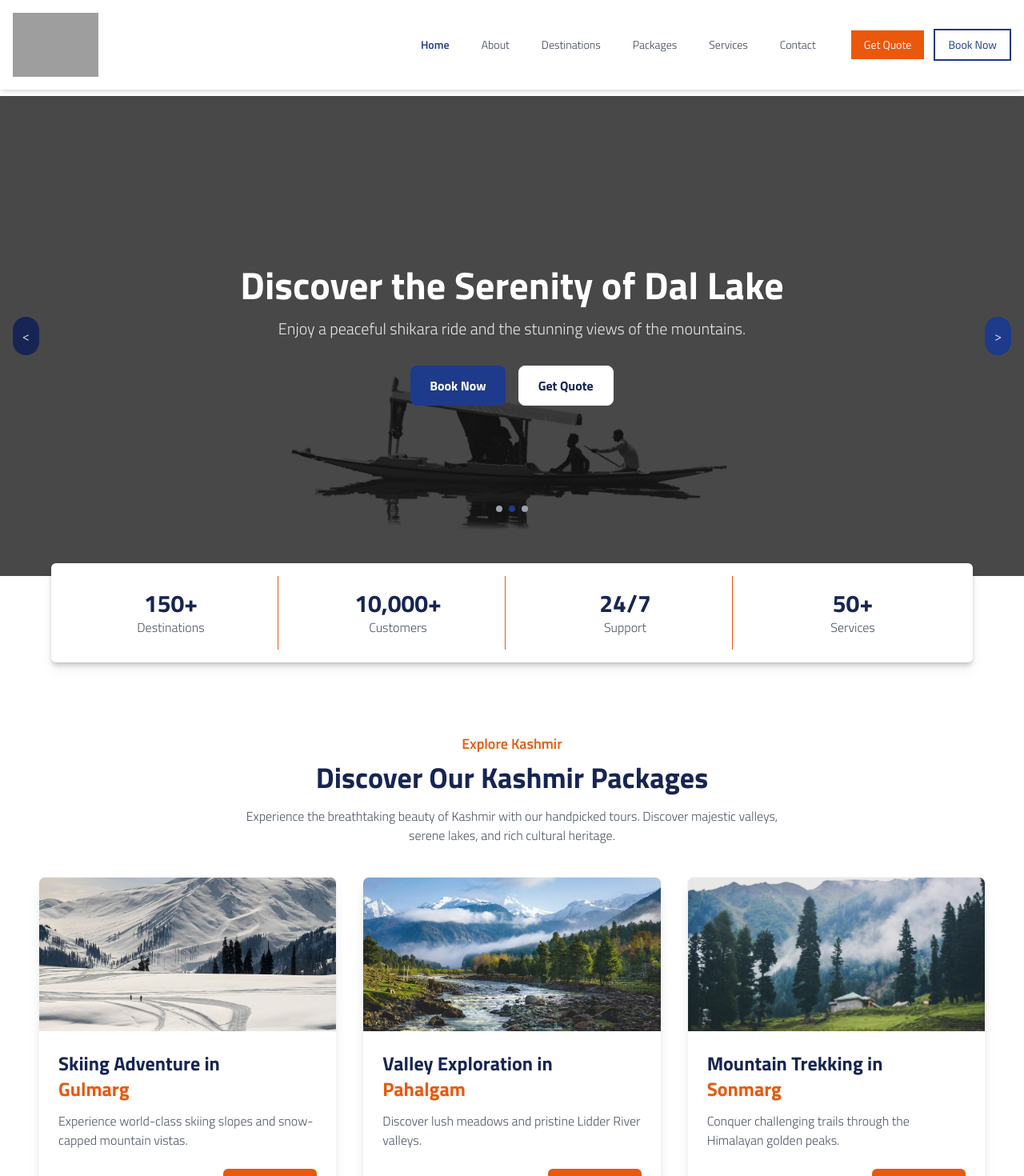
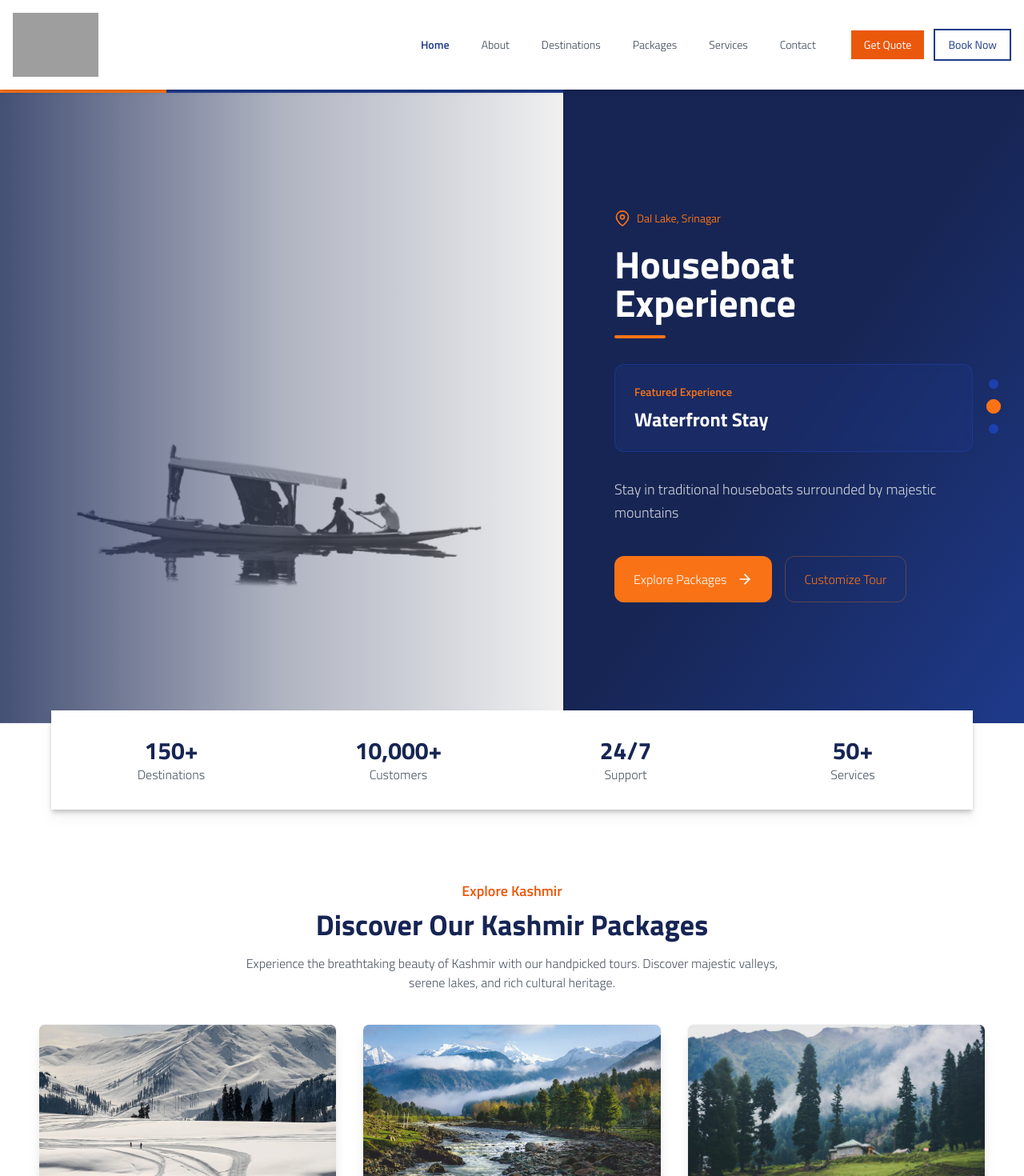
Before and after one commit to reyanshafi/Travel-App-2.0, a Next.js app: page / in a window 1280 px wide. Shown: the part 40-1510 px from the top of the page at 80% size. Built offline with nearby package versions, Linux system fonts and the light colour scheme; grey boxes are pictures that could not be loaded; a web font is replaced by a local one.

Commit message:
Homepage Optimized

```diff
--- a/src/components/Destinations.jsx
+++ b/src/components/Destinations.jsx
@@ -1,29 +1,33 @@
 'use client';
 import React from 'react';
+import Image from 'next/image';
 
-const Destinations = () => {
+const Destinations = React.memo(() => {
   const destinations = [
     {
       id: 1,
       name: 'Dal Lake, Srinagar',
       description: 'Experience serene shikara rides amidst Himalayan vistas.',
-      image: '/images/dallake.jpg'
+      image: '/images/dallake.jpg',
     },
-
     {
       id: 2,
       name: 'Pahalgam, Anantnag',
       description: 'Pristine valleys and Lidder river trekking routes.',
-      image: '/images/pahalgam.jpg'
+      image: '/images/pahalgam.jpg',
     },
   ];
 
+  const handleImageError = (e) => {
+    e.target.src = '/images/placeholder.jpg';
+  };
+
   return (
-    <section className="py-16 bg-white">
+    <section className="py-16 bg-white" aria-labelledby="destinations-heading">
       <div className="max-w-screen-xl px-6 mx-auto">
         {/* Heading */}
         <div className="mb-12 text-center">
-          <h2 className="mb-4 text-4xl font-bold text-blue-950">
+          <h2 id="destinations-heading" className="mb-4 text-4xl font-bold text-blue-950">
             Explore Kashmir's Wonders
           </h2>
           <p className="max-w-xl mx-auto text-gray-600">
@@ -36,12 +40,15 @@ const Destinations = () => {
           {destinations.map((destination) => (
             <div key={destination.id} className="w-full">
               {/* Full-width Image */}
-              <img
-                src={destination.image}
-                alt={destination.name}
-                className="object-cover w-full rounded-lg shadow-lg h-96"
-                onError={(e) => (e.target.src = '/images/placeholder.jpg')}
-              />
+              <div className="relative w-full overflow-hidden rounded-lg shadow-lg h-96">
+                <Image
+                  src={destination.image}
+                  alt={destination.name}
+                  layout="fill"
+                  objectFit="cover"
+                  onError={handleImageError}
+                />
+              </div>
 
               {/* Text Content Below Image */}
               <div className="flex items-start justify-between mt-6">
@@ -51,7 +58,10 @@ const Destinations = () => {
                   </h3>
                   <p className="text-gray-600">{destination.description}</p>
                 </div>
-                <button className="px-6 py-2.5 font-semibold text-white bg-orange-600 rounded-md hover:bg-orange-700 transition-colors">
+                <button
+                  className="px-6 py-2.5 font-semibold text-white bg-orange-600 rounded-md hover:bg-orange-700 transition-colors"
+                  aria-label={`Explore ${destination.name}`}
+                >
                   Explore
                 </button>
               </div>
@@ -61,13 +71,18 @@ const Destinations = () => {
 
         {/* More Destinations Button */}
         <div className="mt-12 text-center">
-          <button className="px-8 py-3 text-lg font-semibold text-white transition-colors bg-orange-600 rounded-md hover:bg-orange-700">
+          <button
+            className="px-8 py-3 text-lg font-semibold text-white transition-colors bg-orange-600 rounded-md hover:bg-orange-700"
+            aria-label="View all destinations"
+          >
             View All Destinations
           </button>
         </div>
       </div>
     </section>
   );
-};
+});
+
+Destinations.displayName = 'Destinations';
 
 export default Destinations;
--- a/src/components/DiscoverBanner.jsx
+++ b/src/components/DiscoverBanner.jsx
@@ -1,15 +1,20 @@
 'use client';
 import React from 'react';
 import Link from 'next/link';
+import Image from 'next/image';
 
-const DiscoverAdventure = () => {
+const DiscoverAdventure = React.memo(() => {
+  const handleImageError = (e) => {
+    e.target.src = '/images/placeholder.jpg';
+  };
+
   return (
-    <section className="py-16 bg-gray-100">
+    <section className="py-16 bg-gray-100" aria-labelledby="discover-adventure-heading">
       <div className="max-w-screen-xl px-6 mx-auto">
         <div className="flex flex-col items-center gap-12 lg:flex-row">
           {/* Text Content - Left Side */}
           <div className="flex-1 lg:pr-12">
-            <h2 className="text-4xl font-bold text-blue-950 md:text-5xl">
+            <h2 id="discover-adventure-heading" className="text-4xl font-bold text-blue-950 md:text-5xl">
               Discover Your Next <br />
               <span className="text-orange-600">Himalayan Adventure</span>
             </h2>
@@ -22,7 +27,10 @@ const DiscoverAdventure = () => {
 
             <div className="mt-8">
               <Link href="/tours" passHref>
-                <button className="px-8 py-3 text-lg font-semibold text-white transition-colors bg-orange-600 rounded-md cursor-pointer hover:bg-orange-700">
+                <button
+                  className="px-8 py-3 text-lg font-semibold text-white transition-colors bg-orange-600 rounded-md cursor-pointer hover:bg-orange-700"
+                  aria-label="Explore packages"
+                >
                   Explore Packages
                 </button>
               </Link>
@@ -31,17 +39,22 @@ const DiscoverAdventure = () => {
 
           {/* Image Container - Right Side */}
           <div className="flex-1 w-full h-64 overflow-hidden bg-gray-100 rounded-lg lg:h-96">
-            <img
-              src="/images/kashmir-adventure.jpg"
-              alt="Kashmir Adventure"
-              className="object-cover w-full h-full"
-              onError={(e) => (e.target.src = '/images/placeholder.jpg')}
-            />
+            <div className="relative w-full h-full">
+              <Image
+                src="/images/kashmir-adventure.jpg"
+                alt="Kashmir Adventure"
+                layout="fill"
+                objectFit="cover"
+                onError={handleImageError}
+              />
+            </div>
           </div>
         </div>
       </div>
     </section>
   );
-};
+});
+
+DiscoverAdventure.displayName = 'DiscoverAdventure';
 
 export default DiscoverAdventure;
--- a/src/components/Hero.jsx
+++ b/src/components/Hero.jsx
@@ -1,110 +1,167 @@
 'use client';
-import React, { useEffect, useState } from 'react';
+import React, { useEffect, useState, useCallback, memo } from 'react';
 import Image from 'next/image';
+import { motion, AnimatePresence } from 'framer-motion';
+import { FiArrowRight, FiMapPin } from 'react-icons/fi';
 
-const Hero = () => {
 const slides = [
   {
     image: '/images/slide1.jpg',
-      title: 'Explore the Beauty of Gulmarg',
-      description: 'Experience the breathtaking landscapes and adventure sports in Gulmarg.'
+    title: 'Mountain Adventures',
+    location: 'Gulmarg, Kashmir',
+    description: 'Experience world-class skiing and snowboarding in the Himalayas',
+    highlight: 'Ski Resort'
   },
   {
     image: '/images/slide2.jpg',
-      title: 'Discover the Serenity of Dal Lake',
-      description: 'Enjoy a peaceful shikara ride and the stunning views of the mountains.'
+    title: 'Houseboat Experience',
+    location: 'Dal Lake, Srinagar',
+    description: 'Stay in traditional houseboats surrounded by majestic mountains',
+    highlight: 'Waterfront Stay'
   },
   {
     image: '/images/slide3.jpg',
-      title: 'Adventure Awaits in Pahalgam',
-      description: 'Trek through lush green valleys and enjoy the pristine nature of Pahalgam.'
+    title: 'Nature Trails',
+    location: 'Pahalgam Valley',
+    description: 'Explore scenic trekking routes through pine forests',
+    highlight: 'Hiking Paradise'
   }
 ];
 
+const Hero = () => {
   const [currentIndex, setCurrentIndex] = useState(0);
+  const [progress, setProgress] = useState(0);
 
   useEffect(() => {
     const interval = setInterval(() => {
-      setCurrentIndex((prevIndex) => (prevIndex + 1) % slides.length);
+      setCurrentIndex(prev => (prev + 1) % slides.length);
+      setProgress(0);
     }, 5000);
+    return () => clearInterval(interval);
+  }, []);
 
-    return () => clearInterval(interval);
-  }, [slides.length]);
+  useEffect(() => {
+    const progressInterval = setInterval(() => {
+      setProgress(prev => Math.min(prev + 1, 100));
+    }, 50);
+    return () => clearInterval(progressInterval);
+  }, [currentIndex]);
 
-  const goToPrevious = () => {
-    setCurrentIndex((prevIndex) => (prevIndex - 1 + slides.length) % slides.length);
-  };
-
-  const goToNext = () => {
-    setCurrentIndex((prevIndex) => (prevIndex + 1) % slides.length);
-  };
+  const goToSlide = useCallback((index) => {
+    setCurrentIndex(index);
+    setProgress(0);
+  }, []);
 
   return (
-    <div className="relative w-full h-screen overflow-hidden">
-      {/* Text Content at the Top */}
-      {/* <div className="relative z-10 p-8 text-center text-white bg-blue-950">
-        <h1 className="mb-4 text-4xl font-bold">Explore the World</h1>
-        <p className="text-lg">
-          Discover breathtaking destinations and tailor-made travel experiences that suit your every need. Let us guide you on a journey filled with excitement, culture, and unforgettable memories.
-        </p>
-      </div> */}
-
-      {/* Image Slideshow Below */}
-      <div className="relative w-full mt-40 h-3/4">
-        <div className="absolute inset-0 transition-opacity duration-700 ease-in-out">
+    <div className="relative flex flex-col w-full h-screen pt-2 mt-36 md:flex-row">
+      {/* Image Section (Left 55%) */}
+      <div className="relative w-full md:w-[55%] h-[60vh] md:h-full overflow-hidden">
+        <AnimatePresence mode='wait'>
+          <motion.div
+            key={currentIndex}
+            initial={{ opacity: 0, scale: 1.05 }}
+            animate={{ opacity: 1, scale: 1 }}
+            exit={{ opacity: 0 }}
+            transition={{ duration: 0.8 }}
+            className="absolute inset-0"
+          >
             <Image
               src={slides[currentIndex].image}
-            alt={`Slide ${currentIndex + 1}`}
-            layout="fill"
-            objectFit="cover"
-            className="transition-opacity duration-700 ease-in-out"
+              alt={slides[currentIndex].title}
+              fill
+              className="object-cover"
+              priority={currentIndex === 0}
             />
-          {/* Dark Overlay */}
-          <div className="absolute inset-0 bg-black opacity-70"></div>
-        </div>
+            <div className="absolute inset-0 bg-gradient-to-r from-blue-950/80 via-blue-950/30 to-transparent" />
+          </motion.div>
+        </AnimatePresence>
 
-        {/* Centered Text on Slideshow */}
-        <div className="relative z-10 flex flex-col items-center justify-center h-full p-4 text-center">
-          <h1 className="mb-4 text-4xl font-bold text-white transition-opacity duration-700 ease-in-out md:text-5xl">
-            {slides[currentIndex].title}
-          </h1>
-          <p className="max-w-2xl mb-8 text-lg text-gray-200 transition-opacity duration-700 ease-in-out md:text-xl">
-            {slides[currentIndex].description}
-          </p>
-          <div className="flex space-x-4">
-            <button className="px-6 py-3 font-bold text-white transition duration-300 bg-blue-900 rounded-lg hover:bg-blue-800">
-              Book Now
-            </button>
-            <button className="px-6 py-3 font-bold transition duration-300 bg-white border border-white rounded-lg text-blue-950 hover:bg-gray-300 hover:border-gray-300">
-              Get Quote
-            </button>
+        {/* Progress Bar */}
+        <div className="absolute top-0 left-0 z-30 w-full h-1 bg-blue-900">
+          <div
+            className="h-full transition-all ease-linear bg-orange-500 duration-50"
+            style={{ width: `${progress}%` }}
+          />
         </div>
       </div>
 
-        {/* Navigation Arrows */}
-        <button
-          onClick={goToPrevious}
-          className="absolute z-30 p-3 text-white transition duration-300 transform -translate-y-1/2 rounded-full bg-blue-950 left-4 top-1/2 hover:bg-blue-800"
+      {/* Content Section (Right 45%) */}
+      <div className="w-full md:w-[45%] bg-gradient-to-br from-blue-950 via-blue-950 to-blue-900 p-8 md:p-12 flex flex-col justify-center relative">
+        <div className="max-w-md mx-auto">
+          <AnimatePresence mode='wait'>
+            <motion.div
+              key={currentIndex}
+              initial={{ opacity: 0, y: 20 }}
+              animate={{ opacity: 1, y: 0 }}
+              exit={{ opacity: 0 }}
+              transition={{ delay: 0.2 }}
             >
-          &lt;
+              {/* Location Badge */}
+              <div className="flex items-center gap-2 mb-6">
+                <FiMapPin className="w-5 h-5 text-orange-500" />
+                <span className="text-sm font-medium text-orange-500">
+                  {slides[currentIndex].location}
+                </span>
+              </div>
+
+              {/* Title Group */}
+              <div className="mb-8">
+                <h1 className="mb-4 text-4xl font-bold leading-tight text-white md:text-5xl">
+                  {slides[currentIndex].title}
+                </h1>
+                <div className="w-16 h-1 bg-orange-500 rounded-full" />
+              </div>
+
+              {/* Highlight Card */}
+              <div className="p-6 mb-8 border bg-blue-900/30 backdrop-blur-sm rounded-xl border-blue-800/50">
+                <span className="block mb-2 text-sm font-semibold text-orange-500">
+                  Featured Experience
+                </span>
+                <p className="text-2xl font-bold text-white">
+                  {slides[currentIndex].highlight}
+                </p>
+              </div>
+
+              {/* Description */}
+              <p className="mb-10 text-lg leading-relaxed text-gray-300">
+                {slides[currentIndex].description}
+              </p>
+
+              {/* Buttons */}
+              <div className="flex flex-col gap-4 sm:flex-row">
+                <button className="flex items-center justify-center gap-3 px-6 py-4 text-white transition-all bg-orange-500 rounded-xl hover:bg-orange-600">
+                  <span>Explore Packages</span>
+                  <FiArrowRight className="w-5 h-5" />
                 </button>
-        <button
-          onClick={goToNext}
-          className="absolute z-20 p-3 text-white transition duration-300 transform -translate-y-1/2 bg-blue-900 rounded-full right-4 top-1/2 hover:bg-blue-800"
-        >
-          &gt;
+                <button className="px-6 py-4 text-orange-500 transition-all border border-orange-500/30 rounded-xl hover:bg-orange-500/10">
+                  Customize Tour
                 </button>
+              </div>
+            </motion.div>
+          </AnimatePresence>
+        </div>
 
-        {/* Navigation Dots */}
-        <div className="absolute flex space-x-2 transform -translate-x-1/2 bottom-20 left-1/2">
+        {/* Vertical Navigation Dots */}
+        <div className="absolute flex-col hidden gap-4 -translate-y-1/2 right-8 top-1/2 md:flex">
           {slides.map((_, index) => (
             <button
               key={index}
-              onClick={() => setCurrentIndex(index)}
-              className={`h-2 w-2 rounded-full ${
-                currentIndex === index ? 'bg-blue-900' : 'bg-gray-400'
-              } transition duration-300`}
+              onClick={() => goToSlide(index)}
+              className={`relative w-3 h-3 rounded-full transition-all ${
+                currentIndex === index
+                  ? 'bg-orange-500 scale-150'
+                  : 'bg-blue-800 hover:scale-125'
+              }`}
+            >
+              {currentIndex === index && (
+                <motion.div
+                  className="absolute inset-0 border-2 border-orange-500 rounded-full"
+                  initial={{ scale: 0 }}
+                  animate={{ scale: 1 }}
+                  transition={{ type: 'spring' }}
                 />
+              )}
+            </button>
           ))}
         </div>
       </div>
@@ -112,4 +169,4 @@ const Hero = () => {
   );
 };
 
-export default Hero;
+export default memo(Hero);
--- a/src/components/Packages.jsx
+++ b/src/components/Packages.jsx
@@ -1,8 +1,9 @@
 'use client';
 import React from 'react';
 import Link from 'next/link';
+import Image from 'next/image';
 
-const Packages = () => {
+const Packages = React.memo(() => {
   const packages = [
     {
       id: 1,
@@ -27,13 +28,17 @@ const Packages = () => {
     },
   ];
 
+  const handleImageError = (e) => {
+    e.target.src = '/images/placeholder.jpg';
+  };
+
   return (
-    <section className="py-16 bg-white">
+    <section className="py-16 bg-white" aria-labelledby="packages-heading">
       <div className="max-w-screen-xl px-6 mx-auto sm:px-8 lg:px-12">
         {/* Heading */}
         <div className="mb-10 text-center">
           <p className="mb-2 text-lg font-semibold text-orange-600">Explore Kashmir</p>
-          <h2 className="mb-4 text-4xl font-bold text-blue-950">
+          <h2 id="packages-heading" className="mb-4 text-4xl font-bold text-blue-950">
             Discover Our Kashmir Packages
           </h2>
           <p className="max-w-2xl mx-auto text-gray-600">
@@ -47,18 +52,22 @@ const Packages = () => {
             <div
               key={pkg.id}
               className="overflow-hidden transition-shadow duration-300 bg-white border border-gray-100 rounded-lg shadow-lg cursor-pointer hover:shadow-xl"
+              aria-labelledby={`package-${pkg.id}-title`}
             >
               {/* Package Image */}
-              <img
-                src={pkg.icon}
-                alt={pkg.titlePart2}
-                className="object-cover w-full h-48"
-                onError={(e) => (e.target.src = '/images/placeholder.jpg')}
-              />
+              <div className="relative w-full h-48">
+                <Image
+                  src={pkg.icon}
+                  alt={pkg.titlePart2}
+                  layout="fill"
+                  objectFit="cover"
+                  onError={handleImageError}
+                />
+              </div>
 
               {/* Package Details */}
               <div className="p-6">
-                <h3 className="text-2xl font-bold text-blue-950">
+                <h3 id={`package-${pkg.id}-title`} className="text-2xl font-bold text-blue-950">
                   {pkg.titlePart1} <br />
                   <span className="text-orange-600">{pkg.titlePart2}</span>
                 </h3>
@@ -86,6 +95,8 @@ const Packages = () => {
       </div>
     </section>
   );
-};
+});
+
+Packages.displayName = 'Packages';
 
 export default Packages;
--- a/src/components/StatsContainer.jsx
+++ b/src/components/StatsContainer.jsx
@@ -1,35 +1,58 @@
 'use client';
+import React from 'react';
 
-const StatsContainer = () => {
+const StatsContainer = React.memo(() => {
+  const stats = [
+    {
+      id: 1,
+      value: '150+',
+      label: 'Destinations',
+    },
+    {
+      id: 2,
+      value: '10,000+',
+      label: 'Customers',
+    },
+    {
+      id: 3,
+      value: '24/7',
+      label: 'Support',
+    },
+    {
+      id: 4,
+      value: '50+',
+      label: 'Services',
+    },
+  ];
+
   return (
-    <div className="flex justify-center p-6 -mt-20">
-      <div className="grid w-full max-w-6xl grid-cols-2 gap-4 p-4 bg-white rounded-md shadow-md md:grid-cols-4 drop-shadow-lg">
-        {/* Section 1 */}
-        <div className="p-4 text-center transition-all duration-300 border-r cursor-pointer hover:scale-105 border-r-orange-600">
-          <h2 className="text-3xl font-bold text-blue-950">150+</h2>
-          <p className="text-gray-600">Destinations</p>
-        </div>
+    <div className="justify-center hidden p-6 -mt-10 sm:flex">
+      <div
+        className="grid w-full max-w-6xl grid-cols-2 gap-4 p-4 bg-white rounded-none shadow-md md:grid-cols-4 drop-shadow-lg"
+        role="region"
+        aria-labelledby="stats-heading"
+      >
+        {/* Heading for Accessibility */}
+        <h2 id="stats-heading" className="sr-only">
+          Statistics
+        </h2>
 
-        {/* Section 2 */}
-        <div className="p-4 text-center transition-all duration-300 cursor-pointer md:border-r hover:scale-105 border-r-orange-600">
-          <h2 className="text-3xl font-bold text-blue-950">10,000+</h2>
-          <p className="text-gray-600">Customers</p>
-        </div>
-
-        {/* Section 3 */}
-        <div className="p-4 text-center transition-all duration-300 border-r cursor-pointer hover:scale-105 border-r-orange-600">
-          <h2 className="text-3xl font-bold text-blue-950">24/7</h2>
-          <p className="text-gray-600">Support</p>
-        </div>
-
-        {/* Section 4 */}
-        <div className="p-4 text-center transition-all duration-300 cursor-pointer hover:scale-105">
-          <h2 className="text-3xl font-bold text-blue-950">50+</h2>
-          <p className="text-gray-600">Services</p>
-        </div>
+        {stats.map((stat) => (
+          <div
+            key={stat.id}
+            className="p-4 text-center transition-all duration-300 transform cursor-pointer hover:scale-105 hover:shadow-lg"
+            role="group"
+            aria-label={`Statistic: ${stat.label}`}
+          >
+            <h3 className="text-3xl font-bold text-blue-950">{stat.value}</h3>
+            <p className="text-gray-600">{stat.label}</p>
+          </div>
+        ))}
       </div>
     </div>
   );
-};
+});
+
+StatsContainer.displayName = 'StatsContainer';
 
 export default StatsContainer;
--- a/src/middleware.js
+++ b/src/middleware.js
@@ -1,7 +1,7 @@
 import { NextResponse } from 'next/server';
 
 export async function middleware(req) {
-  const isMaintenance = true; // Set this to true when maintenance is on
+  const isMaintenance = false; // Set this to true when maintenance is on
 
   // If the site is under maintenance and the requested URL is not the /maintenance page or static files
   if (isMaintenance && !req.nextUrl.pathname.startsWith('/maintenance') && !req.nextUrl.pathname.startsWith('/_next/static')) {
```
Also changed, not shown: src/components/GetQuoteButton.jsx (added, +21 -0 lines). Lines whose indentation alone changed are shown as unchanged.
